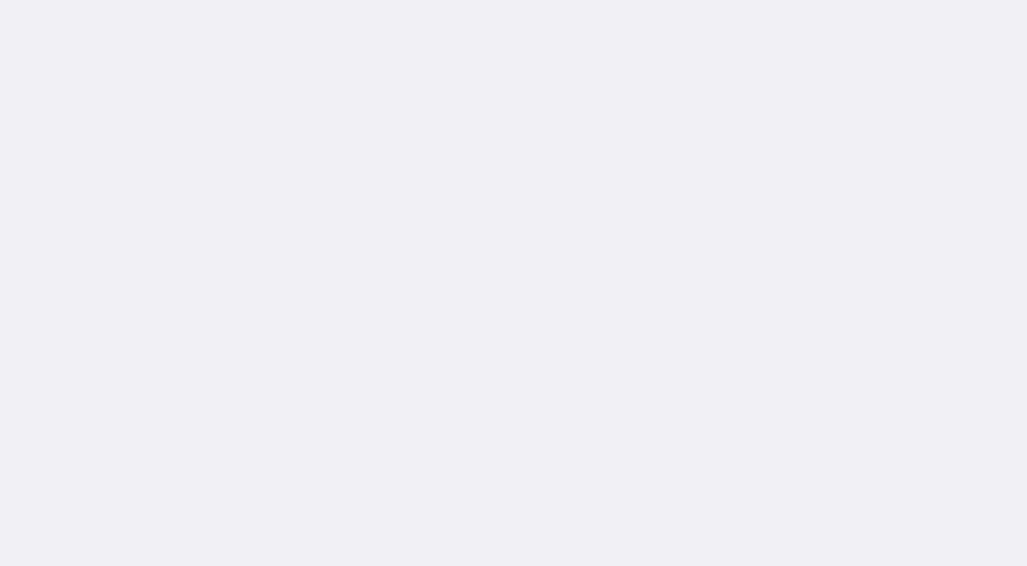
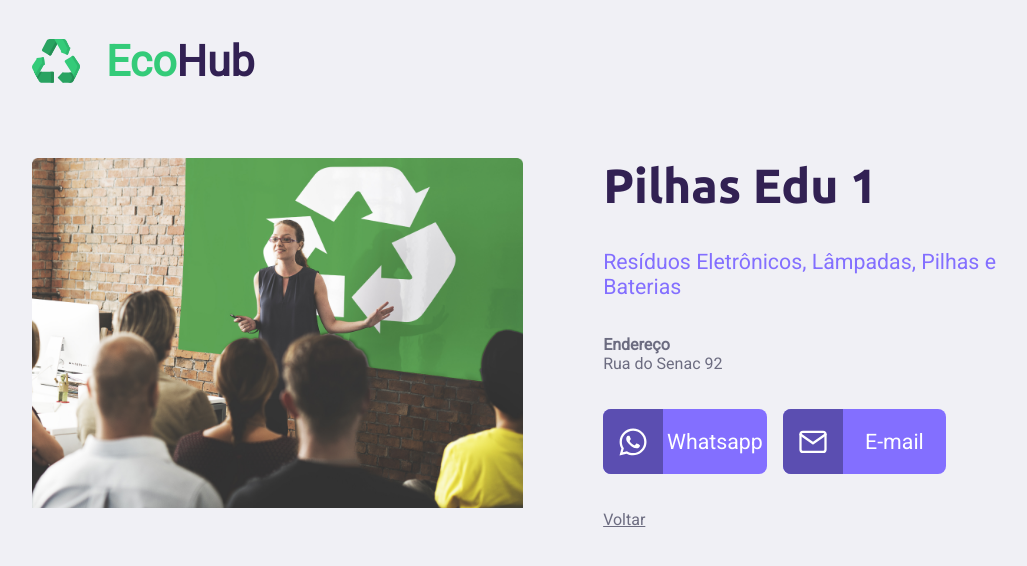
Before and after one commit to KevinAlvss/EcoHub, a React (Create React App) app: page /view-hubs/inspect/1 in a window 1280 px wide. Before the commit this address had no page. Shown: the top 566 px of the page, without its empty margins (118-1145 px from the left). Built offline with nearby package versions, Linux system fonts and the light colour scheme.

Commit message:
chore: pass id into route

```diff
--- a/src/App.tsx
+++ b/src/App.tsx
@@ -19,7 +19,7 @@ function App() {
         <Route path="/view-hubs" element={<ExploreMap />} />
         <Route path="/login" element={<Login />} />
         <Route path="/register" element={<Register />} />
-        <Route path="/inspect" element={<InspectHub />} />
+        <Route path="/view-hubs/inspect/:hubId" element={<InspectHub />} />
         <Route path="/components" element={<Home />} />
       </Routes>
     </BrowserRouter>
--- a/src/pages/exploreMap/index.tsx
+++ b/src/pages/exploreMap/index.tsx
@@ -68,7 +68,7 @@ function Map() {
       return;
     }
     setActiveMarker(marker);
-    navigate('/inspect', { replace: true })
+    navigate(`/view-hubs/inspect/${marker}`, { replace: true })
   };
 
   return (
--- a/src/pages/inspectHub/index.tsx
+++ b/src/pages/inspectHub/index.tsx
@@ -11,9 +11,11 @@ import {
 import hubImage from "../../images/hub-example.png";
 import whatsapp from "../../images/whatsapp.svg";
 import email from "../../images/email.svg";
-import { Link } from "react-router-dom";
+import { Link, useParams } from "react-router-dom";
 
 export function InspectHub() {
+  const { hubId } = useParams();
+
   return (
     <Container>
       <Header />
@@ -22,7 +24,7 @@ export function InspectHub() {
           <img src={hubImage} alt="nomeDoHubAqui" />
         </ImageContainer>
         <InfoContainer>
-          <h1>Pilhas Edu</h1>
+          <h1>Pilhas Edu {hubId}</h1>
           <Materials>
             Resíduos Eletrônicos, Lâmpadas, Pilhas e Baterias
           </Materials>
```
